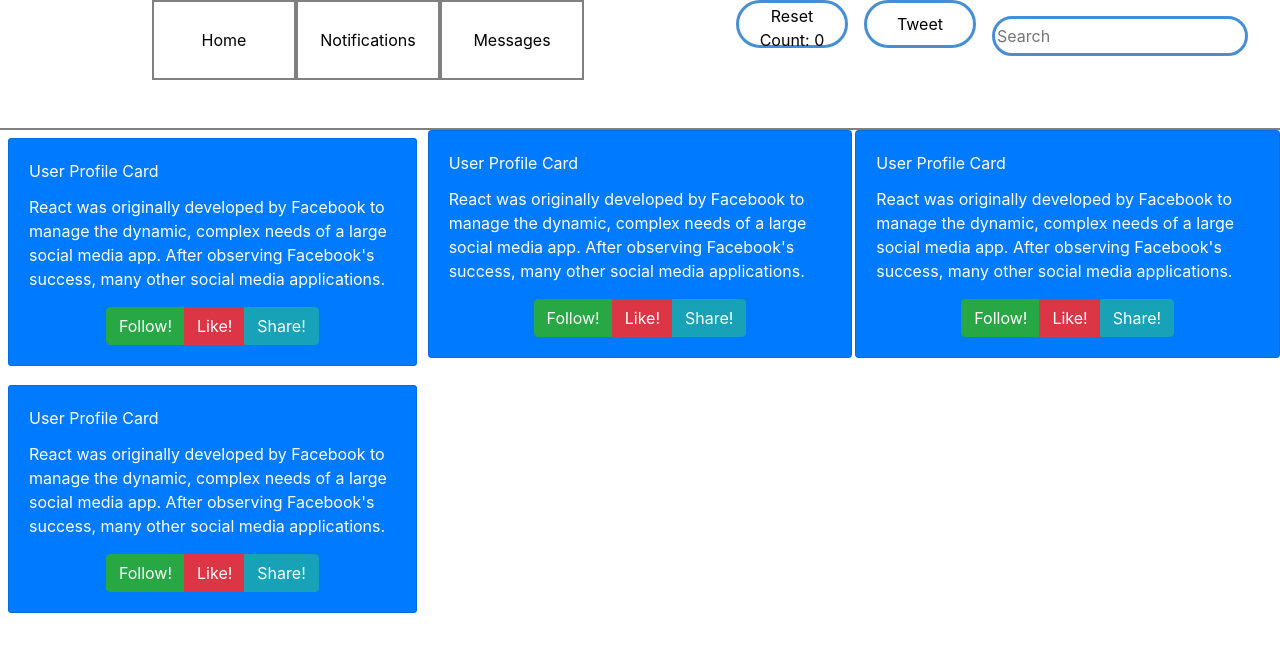
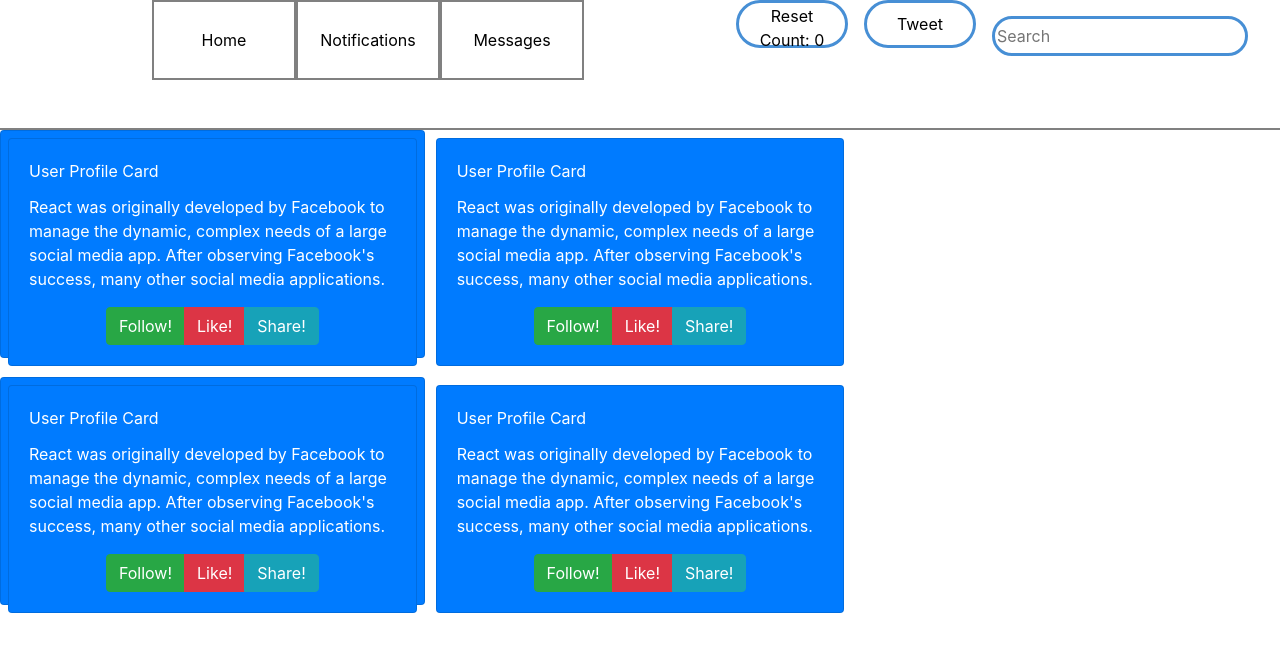
Before and after one commit to lmschless/social-media-mockup, a React (Create React App) app: page / in a window 1280 px wide. Shown: the top 652 px of the page. Built offline with nearby package versions, Linux system fonts and the light colour scheme.

Commit message:
left and middle sections are refactoring, moving on to right section.

```diff
--- a/src/components/LeftSection.js
+++ b/src/components/LeftSection.js
@@ -12,14 +12,14 @@ export default function Section() {
 		// justifyContent: 'center'
 	};
 	const topCard = {
-		// gridArea: '1/1/2/2',
+		gridArea: '1/1/2/2'
 		// border: '.5px solid gray',
 		// borderRadius: '2em 2em 2em 2em',
 		// padding: '1.5em',
 		// border: '.15em solid gray'
 	};
 	const bottomCard = {
-		// gridArea: '2/1/3/2',
+		gridArea: '2/1/3/2'
 		// border: '.5px solid gray',
 		// borderRadius: '2em 2em 2em 2em',
 		// padding: '1.5em'
--- a/src/components/MiddleSection.js
+++ b/src/components/MiddleSection.js
@@ -2,24 +2,15 @@ import React from 'react';
 import ProfileBadge from './ProfileBadge';
 
 export default function Section() {
-	const sectionStyles = {
-		// display: 'grid',
-		// gridTemplateColumns: '1fr',
-		// gridTemplateRows: '1fr 1.8fr',
-		// gridColumnGap: '12px',
-		// gridRowGap: '15px',
-		// alignItems: 'center',
-		// justifyContent: 'center'
-	};
 	const topCard = {
-		gridArea: '1/1/2/2',
+		gridArea: '1/2/2/3',
 		padding: '.5em'
 		// borderRadius: '2em 2em 2em 2em',
 		// padding: '1.5em',
 		// border: '.15em solid gray'
 	};
 	const bottomCard = {
-		gridArea: '2/1/3/2',
+		gridArea: '2/2/3/3',
 		padding: '.5em'
 
 		// border: '.5px solid gray',
```
